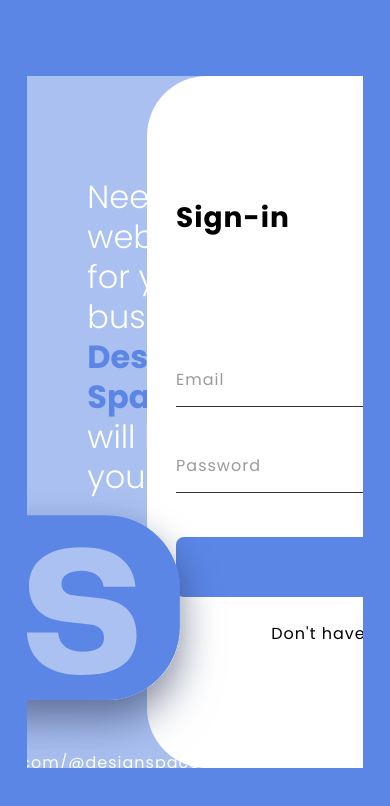
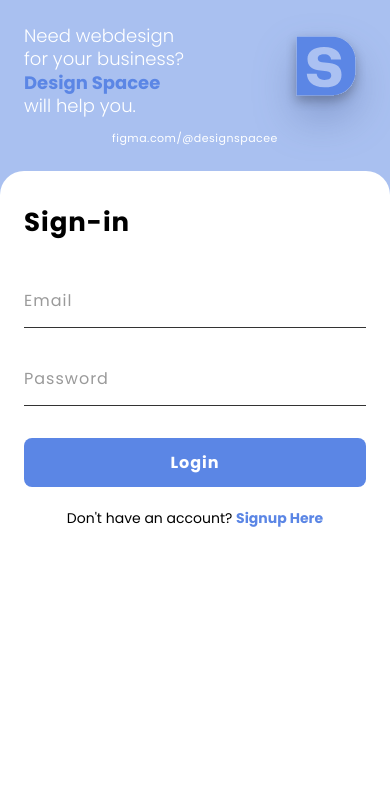
Before and after one commit to BrenanLester/APPDEV1, a React (Vite) app in the folder F_L04_ReactJsStylingFigmaConversion/: page / in a window 390 px wide. Shown: the top 806 px of the page. Built offline with nearby package versions, Linux system fonts and the light colour scheme.

Commit message:
Implement responsive layouts for Login and Sign Up screens

```diff
--- a/F_L04_ReactJsStylingFigmaConversion/src/components/Login.module.css
+++ b/F_L04_ReactJsStylingFigmaConversion/src/components/Login.module.css
@@ -113,3 +113,201 @@
     font-weight: var(--font-weight-bold);
     text-decoration: none;
 }
+
+/* Tablet */
+@media (max-width: 1024px) {
+    .login {
+        width: 92%;
+        height: auto;
+        min-height: 600px;
+        overflow: visible;
+    }
+
+    .left {
+        min-width: 0;
+        padding: 40px 24px 24px;
+    }
+
+    .tagline {
+        font-size: 24px;
+    }
+
+    .logo {
+        height: 180px;
+        max-width: 100%;
+        object-fit: contain;
+    }
+
+    .link {
+        max-width: 100%;
+        font-size: 12px;
+        overflow-wrap: anywhere;
+        text-align: center;
+    }
+
+    .right {
+        min-width: 0;
+        padding: 40px 24px;
+        border-radius:
+            var(--radius-panel-tablet) 0 0
+            var(--radius-panel-tablet);
+    }
+
+    .form {
+        width: 100%;
+        max-width: 575px;
+    }
+
+    .form h2 {
+        margin-bottom: var(--heading-gap-tablet);
+    }
+}
+
+/* Wide but short windows, including landscape phones */
+@media (min-width: 769px) and (max-height: 800px) {
+    .login {
+        height: auto;
+        min-height: 0;
+        overflow: visible;
+    }
+
+    .left {
+        min-width: 0;
+        padding: 32px 24px;
+    }
+
+    .tagline {
+        font-size: 24px;
+    }
+
+    .logo {
+        height: 140px;
+        max-width: 100%;
+        margin: 24px auto;
+        object-fit: contain;
+    }
+
+    .link {
+        font-size: 12px;
+        overflow-wrap: anywhere;
+        text-align: center;
+    }
+
+    .right {
+        min-width: 0;
+        padding: 32px 24px;
+    }
+
+    .form h2 {
+        margin-bottom: 32px;
+    }
+}
+
+/* Mobile: compact branding above a full-width form */
+@media (max-width: 768px) {
+    .login {
+        flex-direction: column;
+        width: 100%;
+        height: auto;
+        min-height: 100vh;
+        min-height: 100svh;
+        overflow: visible;
+    }
+
+    .left {
+        flex: none;
+        width: 100%;
+        min-width: 0;
+        padding: 24px;
+
+        display: grid;
+        grid-template-columns: minmax(0, 1fr) 80px;
+        align-items: center;
+        gap: 12px 20px;
+    }
+
+    .tagline {
+        align-self: center;
+        font-size: clamp(18px, 3.6vw, 24px);
+        line-height: 1.3;
+        text-align: left;
+    }
+
+    .logo {
+        width: 80px;
+        height: auto;
+        max-height: 100px;
+        margin: 0;
+        justify-self: center;
+        object-fit: contain;
+    }
+
+    .link {
+        grid-column: 1 / -1;
+        margin: 0;
+        font-size: 11px;
+        letter-spacing: 0.5px;
+        text-align: center;
+        overflow-wrap: anywhere;
+    }
+
+    .right {
+        flex: 1;
+        width: 100%;
+        min-width: 0;
+        padding: 32px 24px;
+        align-items: flex-start;
+        border-radius:
+            var(--radius-panel-mobile)
+            var(--radius-panel-mobile) 0 0;
+    }
+
+    .form {
+        width: 100%;
+        max-width: 440px;
+        padding: 0;
+    }
+
+    .form h2 {
+        margin-bottom: 28px;
+        font-size: 26px;
+    }
+
+    .form input {
+        min-width: 0;
+        min-height: 48px;
+        margin-bottom: 20px;
+        font-size: 16px;
+    }
+
+    .form button {
+        height: auto;
+        min-height: 48px;
+        margin-top: 12px;
+        padding: 12px 16px;
+    }
+
+    .signup {
+        margin: 20px 0 0;
+        font-size: 14px;
+        line-height: 1.6;
+        letter-spacing: 0;
+    }
+}
+
+/* Small phones */
+@media (max-width: 360px) {
+    .left {
+        padding: 20px 16px;
+        grid-template-columns: minmax(0, 1fr) 64px;
+        column-gap: 12px;
+    }
+
+    .logo {
+        width: 64px;
+    }
+
+    .right {
+        padding: 28px 20px;
+    }
+}
--- a/F_L04_ReactJsStylingFigmaConversion/src/components/Signup.module.css
+++ b/F_L04_ReactJsStylingFigmaConversion/src/components/Signup.module.css
@@ -113,3 +113,98 @@
     outline: 2px solid var(--color-primary);
     outline-offset: 3px;
 }
+
+/* Tablet */
+@media (max-width: 1024px) {
+    .content {
+        width: 100%;
+        max-width: 380px;
+        padding: 0;
+    }
+
+    .heading {
+        margin-bottom: 24px;
+    }
+
+    .socialButtons {
+        gap: 12px;
+    }
+
+    .divider {
+        margin: 24px 0 16px;
+    }
+}
+
+/* Short desktop and landscape windows */
+@media (min-width: 769px) and (max-height: 800px) {
+    .content {
+        width: 100%;
+        max-width: 420px;
+        padding: 0;
+    }
+
+    .heading {
+        margin-bottom: 24px;
+    }
+
+    .divider {
+        margin: 24px 0 16px;
+    }
+}
+
+/* Mobile */
+@media (max-width: 768px) {
+    .content {
+        width: 100%;
+        max-width: 440px;
+        min-width: 0;
+        padding: 0;
+    }
+
+    .heading {
+        margin-bottom: 24px;
+        font-size: 26px;
+    }
+
+    .socialButtons {
+        display: grid;
+        grid-template-columns: repeat(2, minmax(0, 1fr));
+        gap: 12px;
+    }
+
+    .socialButton {
+        min-height: 44px;
+        padding: 10px 8px;
+        font-size: 12px;
+    }
+
+    .divider {
+        margin: 24px 0 16px;
+        font-size: 18px;
+    }
+
+    .input {
+        min-width: 0;
+        min-height: 48px;
+        font-size: 16px;
+    }
+
+    .submitButton {
+        min-height: 48px;
+        margin-top: 24px;
+        font-size: 16px;
+    }
+
+    .loginPrompt {
+        margin: 20px 0 0;
+        font-size: 14px;
+        line-height: 1.6;
+    }
+}
+
+/* Give social button labels enough room on small phones */
+@media (max-width: 360px) {
+    .socialButtons {
+        grid-template-columns: 1fr;
+    }
+}
--- a/F_L04_ReactJsStylingFigmaConversion/src/index.css
+++ b/F_L04_ReactJsStylingFigmaConversion/src/index.css
@@ -11,20 +11,37 @@
 }
 
 body {
+  margin: 0;
+  min-width: 0;
+  min-height: 100vh;
   font-family: var(--font-family-base);
   font-size: var(--font-size-base);
   font-weight: var(--font-weight-regular);
   color: var(--color-text);
   background: var(--color-primary);
+}
+
+/* Give both screens a full-width, reliable layout parent. */
+#root {
+  width: 100%;
+  min-width: 0;
   min-height: 100vh;
+  min-height: 100svh;
+  padding: 24px 0;
   display: grid;
   place-items: center;
 }
 
-/* Keep form controls consistent with the page font. */
 button,
 input,
 select,
 textarea {
   font-family: inherit;
 }
+
+@media (max-width: 768px) {
+  #root {
+    display: block;
+    padding: 0;
+  }
+}
--- a/F_L04_ReactJsStylingFigmaConversion/src/root.css
+++ b/F_L04_ReactJsStylingFigmaConversion/src/root.css
@@ -44,4 +44,10 @@
   --color-divider: #bbb;
   --radius-social: 5px;
   --button-height-compact: 40px;
+
+  /* Responsive overrides */
+  --radius-panel-tablet: 40px;
+  --radius-panel-mobile: 24px;
+  --heading-gap-tablet: 48px;
+  --heading-gap-mobile: 32px;
 }
```
